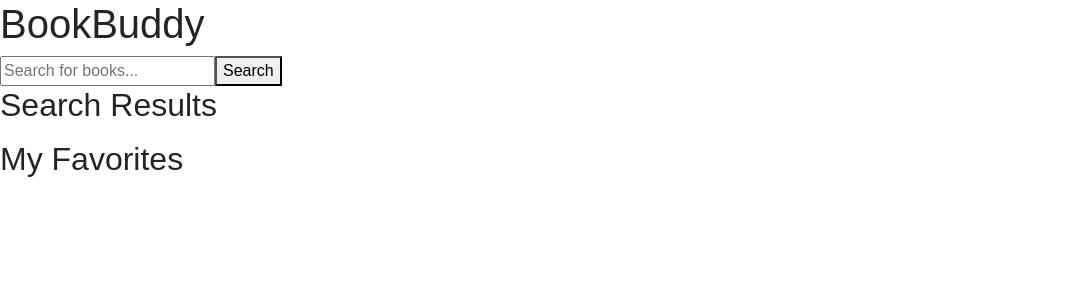
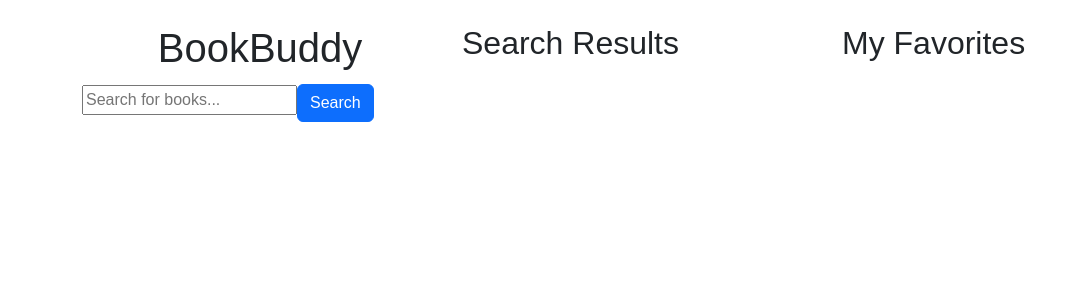
Before and after one commit to Brendh4/BookBuddy, a React (Vite) app in the folder bookbuddy/: page / in a window 1280 px wide. Shown: the top 300 px of the page, without its empty margins (0-1087 px from the left). Built offline with nearby package versions, Linux system fonts and the light colour scheme.

Commit message:
adds components

```diff
--- a/bookbuddy/src/App.jsx
+++ b/bookbuddy/src/App.jsx
@@ -1,81 +1,8 @@
 import 'bootstrap/dist/css/bootstrap.min.css';
 import React, { useState, useEffect } from 'react';
-
-// SearchBar component for input and search button
-function SearchBar({ onSearch }) {
-  const [query, setQuery] = useState('');
-
-  // Handler for search button click
-  const handleSearch = () => {
-    onSearch(query);
-  };
-
-  return (
-    <div>
-      <input
-        type="text"
-        value={query}
-        onChange={(e) => setQuery(e.target.value)}
-        placeholder="Search for books..."
-      />
-      <button onClick={handleSearch}>Search</button>
-    </div>
-  );
-}
-
-// BookList component to display search results
-function BookList({ books, onAddToFavorites }) {
-  return (
-    <div>
-      <h2>Search Results</h2>
-      <ul>
-        {books.map((book) => (
-          <li key={book.id}>
-            <h3>{book.volumeInfo.title}</h3>
-            {/* Display book thumbnail if available */}
-            {book.volumeInfo.imageLinks && (
-              <img
-                src={book.volumeInfo.imageLinks.thumbnail}
-                alt={book.volumeInfo.title}
-              />
-            )}
-            <p>Authors: {book.volumeInfo.authors.join(', ')}</p>
-            {/* Button to add book to favorites */}
-            <button onClick={() => onAddToFavorites(book)}>Add to Favorites</button>
-          </li>
-        ))}
-      </ul>
-    </div>
-  );
-}
-
-// FavoritesList component to display favorite books
-function FavoritesList({ favorites, onRemoveFromFavorites }) {
-  return (
-    <div>
-      <h2>My Favorites</h2>
-      <ul>
-        {favorites.map((favorite) => (
-          <li key={favorite.id}>
-            <h3>{favorite.volumeInfo.title}</h3>
-            {/* Display favorite book thumbnail if available */}
-            {favorite.volumeInfo.imageLinks && (
-              <img
-                src={favorite.volumeInfo.imageLinks.thumbnail}
-                alt={favorite.volumeInfo.title}
-              />
-            )}
-            <p>Authors: {favorite.volumeInfo.authors.join(', ')}</p>
-            {/* Button to remove book from favorites */}
-            <button onClick={() => onRemoveFromFavorites(favorite)}>
-              Remove from Favorites
-            </button>
-          </li>
-        ))}
-      </ul>
-    </div>
-  );
-}
+import BookList from './components/BookList';
+import FavoritesList from './components/FavouritesList';
+import SearchBar from './components/SearchBar';
 
 // App component, the main application component
 function App() {
@@ -116,11 +43,21 @@ function App() {
   };
 
   return (
-    <div>
-      <h1>BookBuddy</h1>
-      <SearchBar onSearch={handleSearch} />
-      <BookList books={searchResults} onAddToFavorites={addToFavorites} />
-      <FavoritesList favorites={favorites} onRemoveFromFavorites={removeFromFavorites} />
+    <div className="container mt-4">
+      <div className="row">
+        <div className="col-md-4">
+          <h1 className="text-center">BookBuddy</h1>
+          <SearchBar onSearch={handleSearch} />
+        </div>
+
+        <div className="col-md-4">
+          <BookList books={searchResults} onAddToFavorites={addToFavorites} />
+        </div>
+
+        <div className="col-md-4">
+          <FavoritesList favorites={favorites} onRemoveFromFavorites={removeFromFavorites} />
+        </div>
+      </div>
     </div>
   );
 }
--- /dev/null
+++ b/bookbuddy/src/components/BookList.jsx
@@ -0,0 +1,29 @@
+import React from 'react';
+
+// BookList component to display search results
+function BookList({ books, onAddToFavorites }) {
+    return (
+    <div>
+        <h2>Search Results</h2>
+        <ul className='list-group'>
+            {books.map((book) => (
+            <li key={book.id} className='list-group-item'>
+                <h3>{book.volumeInfo.title}</h3>
+                {/* Display book thumbnail if available */}
+                {book.volumeInfo.imageLinks && (
+                <img
+                src={book.volumeInfo.imageLinks.thumbnail}
+                alt={book.volumeInfo.title}
+                />
+            )}
+            <p>Authors: {book.volumeInfo.authors.join(', ')}</p>
+              {/* Button to add book to favorites */}
+            <button onClick={() => onAddToFavorites(book)} className='btn btn-success'>Add to Favorites</button>
+            </li>
+        ))}
+        </ul>
+    </div>
+    );
+}
+
+export default BookList;
--- /dev/null
+++ b/bookbuddy/src/components/FavouritesList.jsx
@@ -0,0 +1,31 @@
+import React from 'react';
+
+// FavoritesList component to display favorite books
+function FavoritesList({ favorites, onRemoveFromFavorites }) {
+    return (
+    <div>
+        <h2>My Favorites</h2>
+        <ul className='list-group'>
+        {favorites.map((favorite) => (
+            <li key={favorite.id} className='list-group-item'>
+            <h3>{favorite.volumeInfo.title}</h3>
+              {/* Display favorite book thumbnail if available */}
+            {favorite.volumeInfo.imageLinks && (
+                <img
+                src={favorite.volumeInfo.imageLinks.thumbnail}
+                alt={favorite.volumeInfo.title}
+                />
+            )}
+            <p>Authors: {favorite.volumeInfo.authors.join(', ')}</p>
+              {/* Button to remove book from favorites */}
+            <button onClick={() => onRemoveFromFavorites(favorite)} className='btn btn-danger'>
+                Remove from Favorites
+            </button>
+            </li>
+        ))}
+        </ul>
+    </div>
+    );
+}
+
+export default FavoritesList;
--- /dev/null
+++ b/bookbuddy/src/components/SearchBar.jsx
@@ -0,0 +1,25 @@
+import React, { useState } from 'react';
+
+// SearchBar component for input and search button
+function SearchBar({ onSearch }) {
+    const [query, setQuery] = useState('');
+
+    // Handler for search button click
+    const handleSearch = () => {
+    onSearch(query);
+    };
+
+    return (
+    <div className='mb-3'>
+        <input
+        type="text"
+        value={query}
+        onChange={(e) => setQuery(e.target.value)}
+        placeholder="Search for books..."
+        />
+        <button onClick={handleSearch} className='btn btn-primary mt-1'>Search</button>
+    </div>
+    );
+}
+
+export default SearchBar;
```
